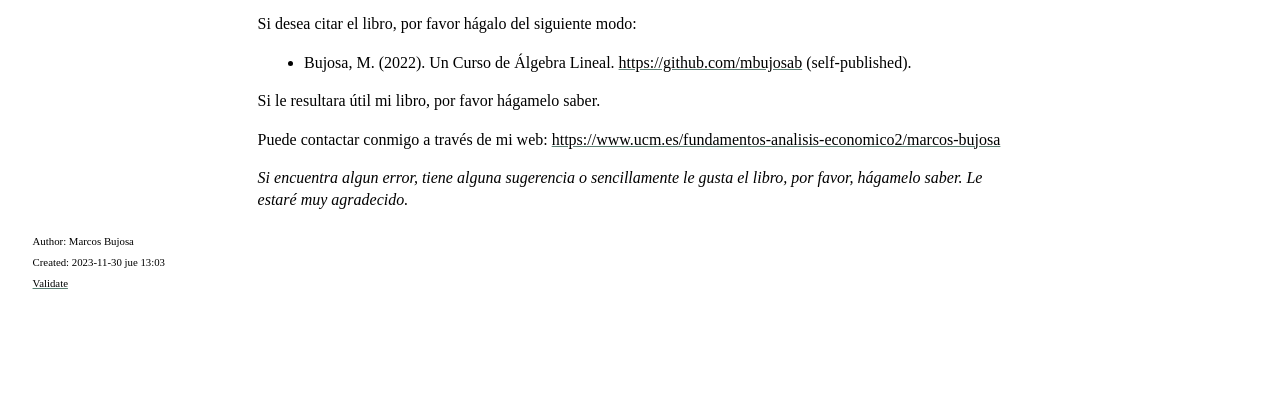
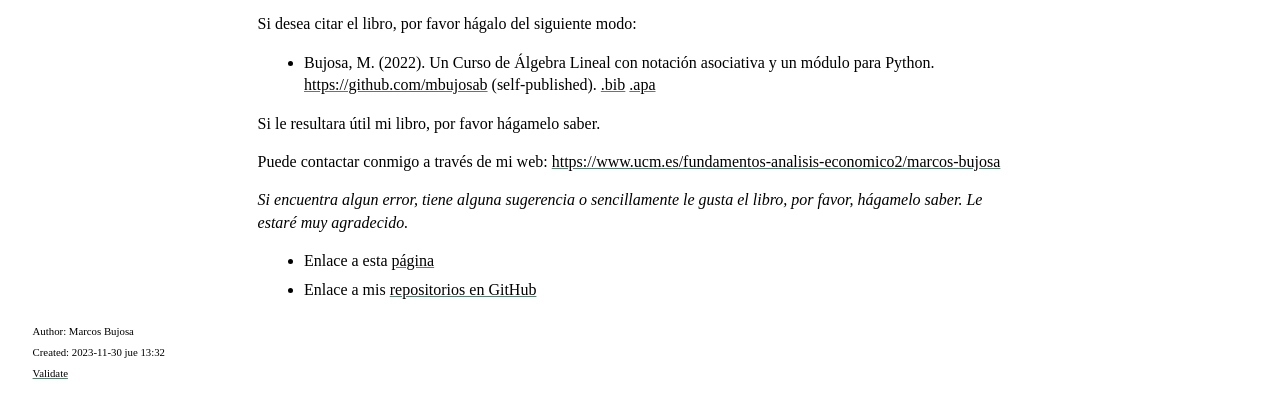
Before and after one commit to mbujosab/CursoDeAlgebraLineal, a plain HTML site: page index.html in a window 1280 px wide. Shown: the part 640-1035 px from the top of the page. Before the commit the page ends 945 px from the top, so only its background shows below. Drawn offline with nearby package versions, Linux system fonts and the light colour scheme.

Commit message:
Correcciones menores de la web

```diff
--- a/index.html
+++ b/index.html
@@ -3,7 +3,7 @@
 "http://www.w3.org/TR/xhtml1/DTD/xhtml1-strict.dtd">
 <html xmlns="http://www.w3.org/1999/xhtml" lang="es-es" xml:lang="es-es">
 <head>
-<!-- 2023-11-30 jue 13:03 -->
+<!-- 2023-11-30 jue 13:32 -->
 <meta http-equiv="Content-Type" content="text/html;charset=utf-8" />
 <meta name="viewport" content="width=device-width, initial-scale=1" />
 <title>Un curso de Álgebra Lineal</title>
@@ -234,14 +234,14 @@
 <h2>Table of Contents</h2>
 <div id="text-table-of-contents" role="doc-toc">
 <ul>
-<li><a href="#org9d173fd">Curso de Álgebra Lineal con notación asociativa y un módulo de Python</a></li>
+<li><a href="#org3dac292">Curso de Álgebra Lineal con notación asociativa y un módulo de Python</a></li>
 </ul>
 </div>
 </div>
 
-<div id="outline-container-org9d173fd" class="outline-2">
-<h2 id="org9d173fd">Curso de Álgebra Lineal con notación asociativa y un módulo de Python</h2>
-<div class="outline-text-2" id="text-org9d173fd">
+<div id="outline-container-org3dac292" class="outline-2">
+<h2 id="org3dac292">Curso de Álgebra Lineal con notación asociativa y un módulo de Python</h2>
+<div class="outline-text-2" id="text-org3dac292">
 <p>
 Este <a href="./libro.pdf"><b>libro</b></a> está escrito para impartir la asignatura <a href="https://www.ucm.es/fundamentos-analisis-economico2/1%C2%BA-geco-matematicas-ii">Matemáticas II</a>
 (Álgebra lineal) en mis grupos del <a href="https://www.ucm.es/estudios/grado-economia">Grado de Economía</a> de la <a href="https://economicasyempresariales.ucm.es/">Facultad de
@@ -265,8 +265,9 @@ Si desea citar el libro, por favor hágalo del siguiente modo:
 </p>
 
 <ul class="org-ul">
-<li>Bujosa, M. (2022). Un Curso de Álgebra Lineal. <a href="https://github.com/mbujosab">https://github.com/mbujosab</a>
-(self-published).</li>
+<li>Bujosa, M. (2022). Un Curso de Álgebra Lineal con notación
+asociativa y un módulo para Python. <a href="https://github.com/mbujosab">https://github.com/mbujosab</a>
+(self-published). <a href="./citation/citation.bib">.bib</a> <a href="./citation/citation.apa">.apa</a></li>
 </ul>
 
 <p>
@@ -282,12 +283,17 @@ Puede contactar conmigo a través de mi web:
 <i>Si encuentra algun error, tiene alguna sugerencia o sencillamente le
 gusta el libro, por favor, hágamelo saber. Le estaré muy agradecido.</i>
 </p>
+
+<ul class="org-ul">
+<li>Enlace a esta <a href="https://mbujosab.github.io/CursoDeAlgebraLineal/">página</a></li>
+<li>Enlace a mis <a href="https://github.com/mbujosab">repositorios en GitHub</a></li>
+</ul>
 </div>
 </div>
 </div>
 <div id="postamble" class="status">
 <p class="author">Author: Marcos Bujosa</p>
-<p class="date">Created: 2023-11-30 jue 13:03</p>
+<p class="date">Created: 2023-11-30 jue 13:32</p>
 <p class="validation"><a href="https://validator.w3.org/check?uri=referer">Validate</a></p>
 </div>
 </body>
```
Also changed, not shown: 4 other files.
